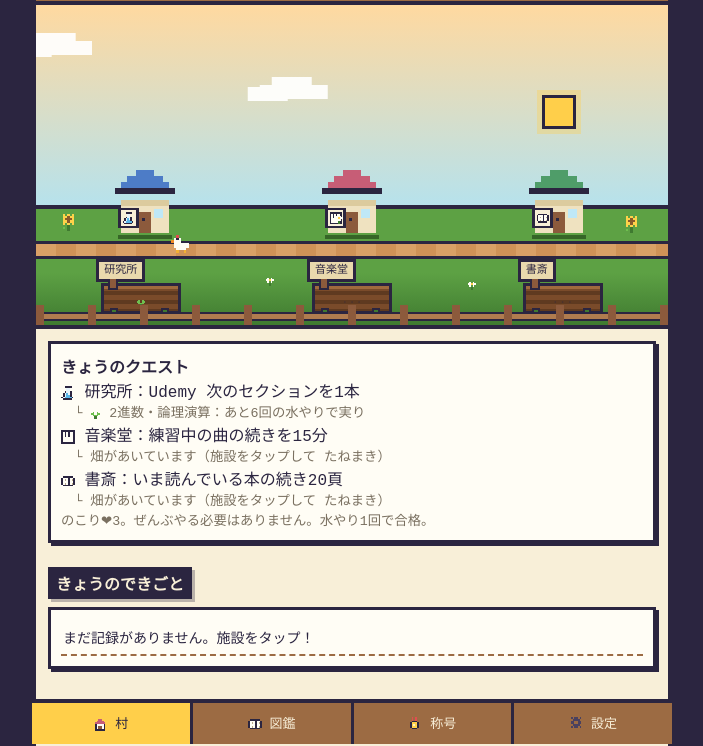
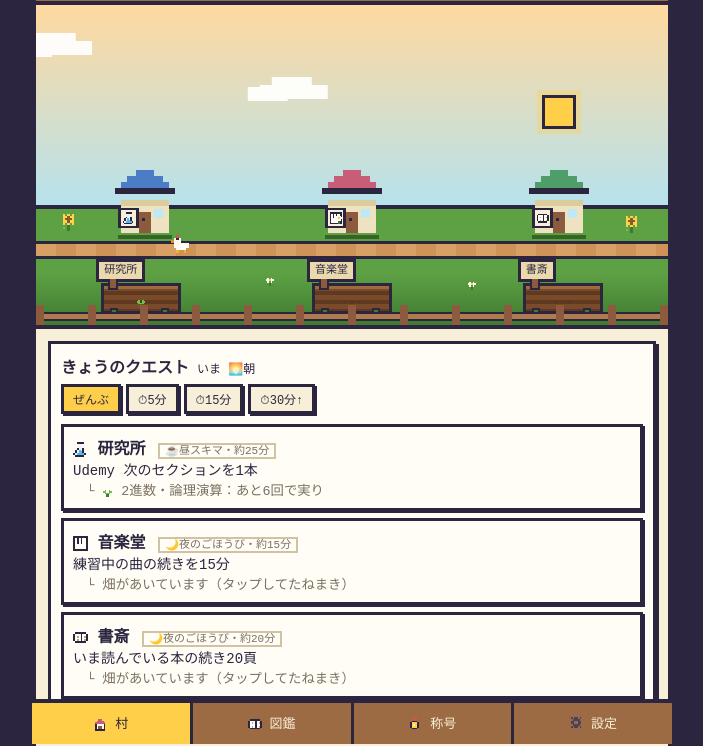
Before and after one commit to Masahiro11-test/my-village, a plain HTML site: page index.html in a window 1280 px wide. Shown: the part 56-802 px from the top of the page, without its empty margins (288-991 px from the left). Drawn offline with Linux system fonts and the light colour scheme; a web font is replaced by a local one.

Commit message:
Add files via upload

```diff
--- a/index.html
+++ b/index.html
@@ -135,6 +135,17 @@ body{
 #main{flex:1; background:var(--paper); padding:12px 12px 80px; overflow-y:auto;}
 .tabsec{display:none;}
 .tabsec.active{display:block;}
+.qhead{display:flex; align-items:baseline; gap:8px; margin-bottom:6px;}
+.tchips{display:flex; gap:5px; margin-bottom:10px; flex-wrap:wrap;}
+.tchip{font-size:12px; padding:3px 9px; background:var(--paper); border:3px solid var(--ink); box-shadow:2px 2px 0 var(--ink);}
+.tchip.on{background:var(--gold);}
+.qrow{border:3px solid var(--ink); background:var(--white); padding:8px 9px; margin-bottom:7px; box-shadow:2px 2px 0 var(--ink); cursor:pointer; position:relative;}
+.qrow:active{transform:translate(1px,1px); box-shadow:1px 1px 0 var(--ink);}
+.qrow.qtop{background:#fff6da; border-width:4px; box-shadow:3px 3px 0 var(--ink);}
+.nowbadge{display:inline-block; background:var(--ink); color:var(--gold); font-size:11px; padding:2px 7px; margin-bottom:5px;}
+.slottag{font-size:11px; color:#7a7060; border:2px solid #cfc3a3; padding:0 5px; margin-left:3px;}
+.qnext{font-size:14px;}
+.qfoot{margin-top:4px;}
 h2.sec{
   font-size:16px; margin:14px 0 8px; padding:4px 8px;
   background:var(--ink); color:var(--paper); display:inline-block;
@@ -508,9 +519,9 @@ function sprSVG(name,size,ov){
   return '<svg viewBox="0 0 '+ww+' '+hh+'" width="'+size+'" height="'+Math.round(size*hh/ww)+'" shape-rendering="crispEdges" style="vertical-align:-3px" xmlns="http://www.w3.org/2000/svg">'+sprRects(d,ov)+'</svg>';
 }
 const FACS={
- lab:  {name:'研究所', em:'⚗️', sp:'flask', color:'#4d7cc7', defNext:'Udemy 次のセクションを1本'},
- music:{name:'音楽堂', em:'🎹', sp:'piano', color:'#c75d76', defNext:'練習中の曲の続きを15分'},
- book: {name:'書斎',  em:'📚', sp:'book', color:'#4f9d69', defNext:'いま読んでいる本の続き20頁'}
+ lab:  {name:'研究所', em:'⚗️', sp:'flask', color:'#4d7cc7', defNext:'Udemy 次のセクションを1本', slot:'noon', mins:25, hint:'一番冴える昼にじっくり'},
+ music:{name:'音楽堂', em:'🎹', sp:'piano', color:'#c75d76', defNext:'練習中の曲の続きを15分', slot:'night', mins:15, hint:'夜のごほうび枠に'},
+ book: {name:'書斎',  em:'📚', sp:'book', color:'#4f9d69', defNext:'いま読んでいる本の続き20頁', slot:'night', mins:20, hint:'夜のごほうび枠に'}
 };
 const PRODUCE={music:'🍑',book:'🍓'};
 const WATER_NEED=6;
@@ -640,16 +651,37 @@ function waterFX(k){
     w.appendChild(d); setTimeout(()=>d.remove(),1100);
   }
 }
+const SLOTS={morning:{ic:'🌅',label:'朝'},noon:{ic:'☕',label:'昼スキマ'},night:{ic:'🌙',label:'夜のごほうび'}};
+function nowSlot(){const hr=new Date().getHours(); return hr>=5&&hr<11?'morning':(hr>=11&&hr<17?'noon':'night');}
+let timeFilter=0; // 0=all, or 5/15/30 minutes cap
 function renderVillageTab(){
-  const left=3-S.slotsUsed;
-  $('todayCard').innerHTML='<b>きょうのクエスト</b><br>'+
-    Object.keys(FACS).map(k=>{
-      const f=S.fac[k]; let ex='';
-      if(f.crop){ex=f.crop.water>=WATER_NEED?(sprSVG('spark',11)+' '+esc(f.crop.label)+' が実ってる！収穫しよう'):(sprSVG('sprout',11)+' '+esc(f.crop.label)+'：あと'+(WATER_NEED-f.crop.water)+'回の水やりで実り');}
-      else{ex='畑があいています（施設をタップして たねまき）';}
-      return sprSVG(FACS[k].sp,14)+' '+FACS[k].name+'：'+esc(f.next)+'<br><small class="dim">　└ '+ex+'</small>';
-    }).join('<br>')+
-    '<br><small class="dim">のこり❤'+left+'。ぜんぶやる必要はありません。水やり1回で合格。</small>';
+  const left=3-S.slotsUsed, slot=nowSlot(), sm=SLOTS[slot];
+  const chips=[[0,'ぜんぶ'],[5,'⏱5分'],[15,'⏱15分'],[30,'⏱30分↑']].map(c=>
+    '<button class="tchip'+(timeFilter===c[0]?' on':'')+'" data-min="'+c[0]+'">'+c[1]+'</button>').join('');
+  // order facilities: current-slot match first, then filter by minutes
+  let keys=Object.keys(FACS);
+  keys=keys.filter(k=>timeFilter===0 || FACS[k].mins<=timeFilter ||
+    (timeFilter>=30 && FACS[k].mins>=25));
+  keys.sort((a,b)=>((FACS[b].slot===slot)-(FACS[a].slot===slot)));
+  const rows=keys.map((k,i)=>{
+    const f=S.fac[k], match=FACS[k].slot===slot, top=i===0&&match;
+    let ex;
+    if(f.crop){ex=f.crop.water>=WATER_NEED?(sprSVG('spark',11)+' '+esc(f.crop.label)+' が実ってる！収穫しよう'):(sprSVG('sprout',11)+' '+esc(f.crop.label)+'：あと'+(WATER_NEED-f.crop.water)+'回で実り');}
+    else{ex='畑があいています（タップしてたねまき）';}
+    const tag='<span class="slottag">'+SLOTS[FACS[k].slot].ic+SLOTS[FACS[k].slot].label+'・約'+FACS[k].mins+'分</span>';
+    return '<div class="qrow'+(top?' qtop':'')+'" data-f="'+k+'">'+
+      (top?'<div class="nowbadge">▶ いまはコレ（'+sm.ic+sm.label+'）</div>':'')+
+      sprSVG(FACS[k].sp,15)+' <b>'+FACS[k].name+'</b> '+tag+
+      '<br><span class="qnext">'+esc(f.next)+'</span>'+
+      '<br><small class="dim">　└ '+ex+'</small></div>';
+  }).join('');
+  $('todayCard').innerHTML='<div class="qhead"><b>きょうのクエスト</b>'+
+    '<span class="dim" style="font-size:12px;"> いま '+sm.ic+sm.label+'</span></div>'+
+    '<div class="tchips">'+chips+'</div>'+
+    (rows||'<small class="dim">その時間でできる施設がありません。フィルタを「ぜんぶ」に。</small>')+
+    '<div class="qfoot"><small class="dim">のこり❤'+left+'。全部やる必要なし。水やり1回で合格。迷ったら一番上だけ。</small></div>';
+  $('todayCard').querySelectorAll('.tchip').forEach(b=>b.onclick=()=>{timeFilter=+b.dataset.min;renderVillageTab();});
+  $('todayCard').querySelectorAll('.qrow').forEach(r=>r.onclick=e=>{if(e.target.closest('.tchip'))return;openSheet(r.dataset.f);});
   $('logList').innerHTML=S.log.length?S.log.slice(0,8).map(l=>'<li><span class="t">'+esc(l)+'</span></li>').join(''):'<li><span class="t">まだ記録がありません。施設をタップ！</span></li>';
 }
 function esc(s){return String(s).replace(/[<>&"]/g,c=>({'<':'&lt;','>':'&gt;','&':'&amp;','"':'&quot;'}[c]));}
```
